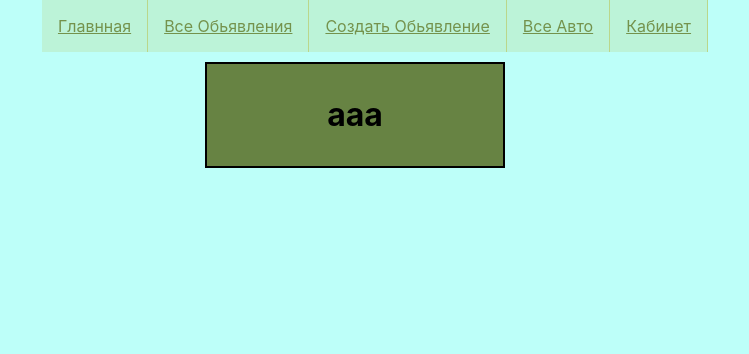
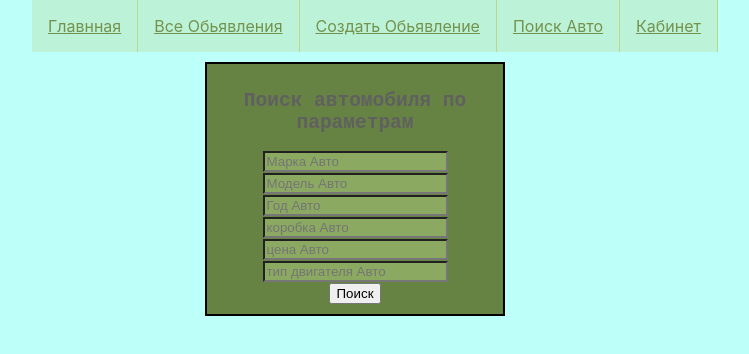
Before and after one commit to kayfec/react-auto-marketplace, a React (Create React App) app: page /Announcement in a window 1280 px wide. Shown: the top 354 px of the page, without its empty margins (285-1034 px from the left). Built offline with nearby package versions, Linux system fonts and the light colour scheme.

Commit message:
Initial commit

```diff
--- a/src/App.js
+++ b/src/App.js
@@ -1,5 +1,5 @@
 import React, { Component } from 'react';
-import {Carousel} from './coponents/Carousel';
+import {Home} from './coponents/Home';
 import './App.css';
 import { BrowserRouter as Router, Route, Link, Switch } from "react-router-dom";
 import {ConnectForm} from './coponents/ConnectForm';
@@ -9,7 +9,6 @@ import {View} from './coponents/View'
 import {RegisterForm} from "./coponents/RegisterForm";
 
 class App extends Component {
-
   constructor(props) {
     super(props);
 
@@ -93,18 +92,18 @@ class App extends Component {
             <li><Link defaultChecked to="/home">Главнная</Link></li>
             <li><Link to="/View">Все Обьявления</Link></li>
             <li><Link to="/AddAnnouncement">Создать Обьявление</Link></li>
-            <li><Link to="/Announcement">Все Авто</Link></li>
+            <li><Link to="/Announcement">Поиск Авто</Link></li>
             <li><Link to="/RegistrationForm">Кабинет</Link></li>
           </ul>
 
           <Switch>
-            <Route path="/home" render={() => <Carousel />} />
+            <Route path="/home" render={() => <Home />} />
             <Route path="/View" render={() => <View items={this.state.items}/>} onRemove={this.onRemove} onChange={this.onChange} />
             <Route path="/RegistrationForm" render={() => <ConnectForm
                 viewInfo={this.state.curentViewItem} closeClick={this.closeViewClick}
              render={()=><RegisterForm RegisterForm={this.props.curentViewItem} closeClick={this.closeViewClick} />}
                 />}  />
-            <Route path="/Announcement" render={() => <Announcement />}  />
+            <Route path="/Announcement" render={() => <Announcement onView={this.onView} />}  />
             <Route path="/AddAnnouncement" render={() => <AddAnnouncement onSave={this.onAdd} onChange={this.props.handleChange} />} />
           </Switch>
 
--- a/src/coponents/Announcement.js
+++ b/src/coponents/Announcement.js
@@ -6,7 +6,40 @@ export class Announcement extends React.Component{
     render() {
         return (
             <div className='box'>
-                <h1>aaa</h1>
+                <h2>Поиск автомобиля по параметрам</h2>
+                <input
+                    type='text'
+                    placeholder='Марка Авто'
+                    value={this.props.brand}
+                />
+                <input
+                    type='text'
+                    placeholder='Модель Авто'
+                    value={this.props.model}
+                />
+                <input
+                    type='number'
+                    placeholder='Год Авто'
+                    value={this.props.brand}
+                />
+                <input
+                    type='text'
+                    placeholder='коробка Авто'
+                    value={this.props.brand}
+                />
+                <input
+                    type='number'
+                    placeholder='цена Авто'
+                    value={this.props.brand}
+                />
+                <input
+                    type='text'
+                    placeholder='тип двигателя Авто'
+                    value={this.props.brand}
+                />
+                <div>
+                <button onClick={this.props.onView}>Поиск</button>
+                </div>
             </div>);
 
     }
--- a/src/coponents/ConnectForm.js
+++ b/src/coponents/ConnectForm.js
@@ -51,10 +51,8 @@ export class ConnectForm extends React.Component {
                 </div>
 
                 <div>
-                    <button onSubmit={this.Registration}>Registration</button>
+                    <button>Registration{RegisterForm}</button>
                 </div>
-                <button>Зарегистрироватся{RegisterForm}</button>
-
             </form>
         )
     }
--- a/src/coponents/Carousel.css
+++ b/src/coponents/Home.css
@@ -19,3 +19,9 @@
 OwlCarousel.navText {
     size: 5pix
 }
+
+.TOP {
+    display: block;
+    margin: auto;
+    color: #74924C
+}
--- a/src/coponents/Carousel.js
+++ b/src/coponents/Home.js
@@ -1,10 +1,10 @@
 import React from 'react';
 import OwlCarousel from 'react-owl-carousel';
 import 'owl.carousel/dist/assets/owl.carousel.css';
-import './Carousel.css'
+import './Home.css'
 
 
-export class Carousel extends React.Component {
+export class Home extends React.Component {
 
 
     render(){
@@ -23,7 +23,10 @@ export class Carousel extends React.Component {
               <div class="item"><img src={require('../images/2.jpg')} /></div>
               <div class="item"><img src={require('../images/3.jpg')} /></div>
               <div class="item"><img src={require('../images/4.jpg')} /></div>
-              </OwlCarousel>
+            </OwlCarousel>
+
+            <div className="TOP"><img src={require('../images/4.jpg')}/></div>
+
           </div>
         )
     }
--- a/src/coponents/View.js
+++ b/src/coponents/View.js
@@ -11,16 +11,16 @@ export class View extends React.Component{
         if (this.props.items) {
             views = this.props.items.map(
                 (item, index) => (<div className='box'>
-                    <div className="item" > * Фото {this.props.items.images}</div>
-                    <div > * id: {this.props.items.id} </div>
-                    <div> * Марка: {this.props.items.brand} </div>
-                    <div> * модель: {this.props.items.model }</div>
-                    <div> * Обьем двигателя: {this.props.items.engineVolume}</div>
-                    <div> * Цена: <FormatItem value={this.props.items.price} /> {this.props.items.money}</div>
-                    <div> * коробка : {this.props.items.transmishion}</div>
-                    <div> * Цвет Авто: {this.props.items.color}</div>
-                    <div> * Статус: {this.props.items.status}</div>
-                    <div> * Описание: {this.props.items.description} </div>
+                    <div className="item" > * Фото {item.images}</div>
+                    <div > * id: {item.id} </div>
+                    <div> * Марка: {item.brand} </div>
+                    <div> * модель: {item.model }</div>
+                    <div> * Обьем двигателя: {item.engineVolume}</div>
+                    <div> * Цена: <FormatItem value={item.price} /> {item.money}</div>
+                    <div> * коробка : {item.transmishion}</div>
+                    <div> * Цвет Авто: {item.color}</div>
+                    <div> * Статус: {item.status}</div>
+                    <div> * Описание: {item.description} </div>
                     <div>
                         <button onClick={this.props.onChange}>Изменить</button>
                         <button onClick={this.props.onRemove}>Удалить</button>
@@ -30,7 +30,7 @@ export class View extends React.Component{
 
         return(
             <div className="content" >
-                {views ? views : <h1 className='box' >пусто!</h1>}
+                {views.length ? views : <h1 className='box' >Пока нету обьявлений!</h1>}
             </div>
         )
     }
```
